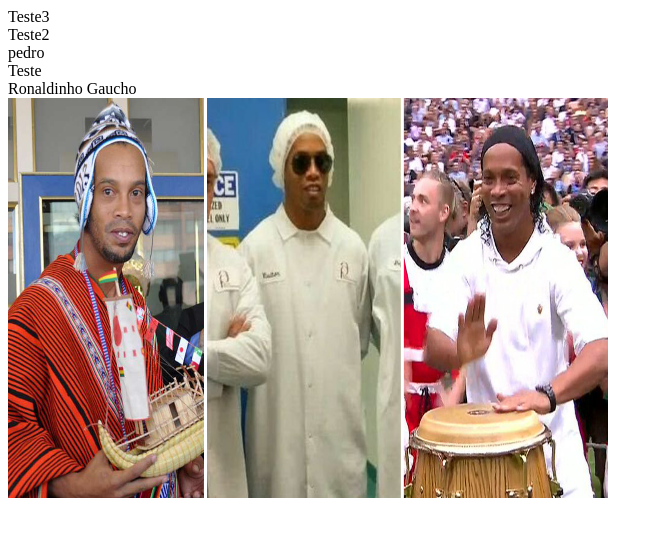
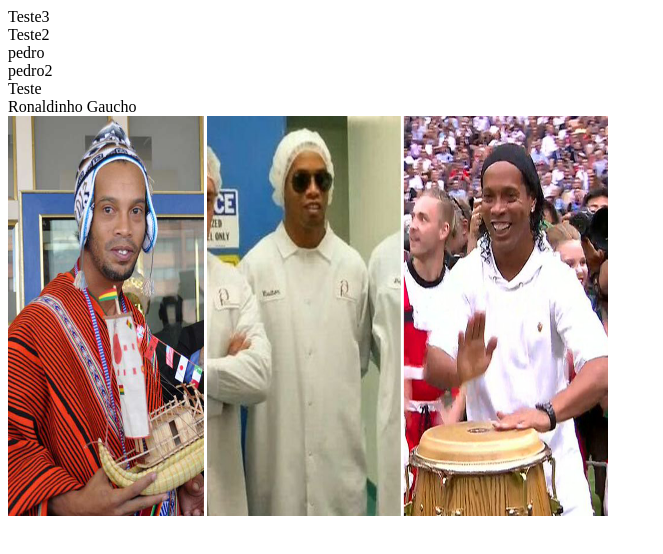
Before and after one commit to PedroCosta77/site_tcc-1, a plain HTML site: page index.html in a window 1280 px wide. Shown: the whole page, without its empty margins (0-663 px from the left). Drawn offline with Linux system fonts and the light colour scheme.

Commit message:
Subindo funcionalidade do pedro

```diff
--- a/index.html
+++ b/index.html
@@ -10,6 +10,7 @@
     Teste3<br>
     Teste2<br>
 	pedro<br>
+	pedro2<br>
     Teste<br>
     Ronaldinho Gaucho<br>
     <img src="imagens/ronaldinho.png" width="600" height="400">
```
